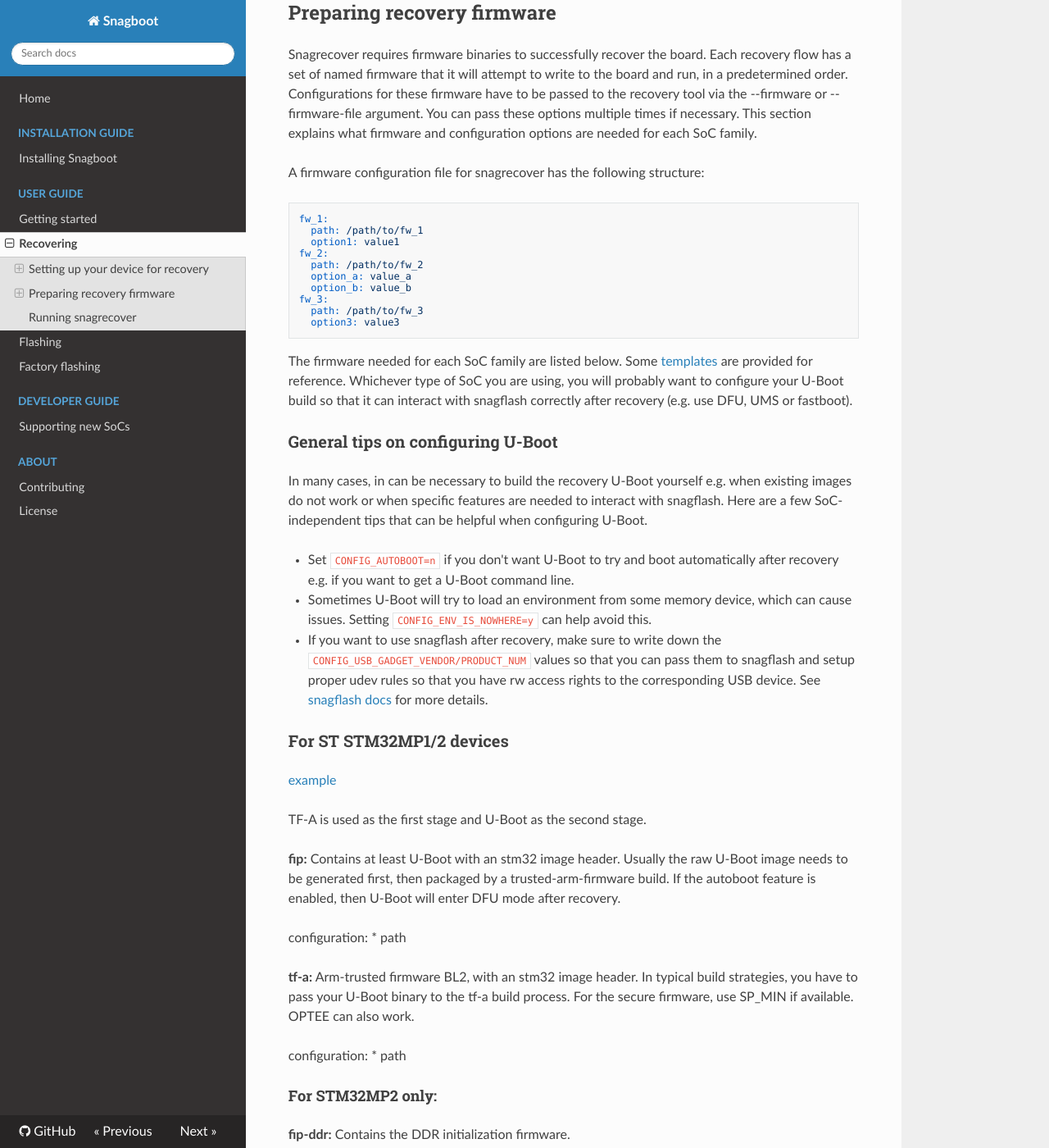
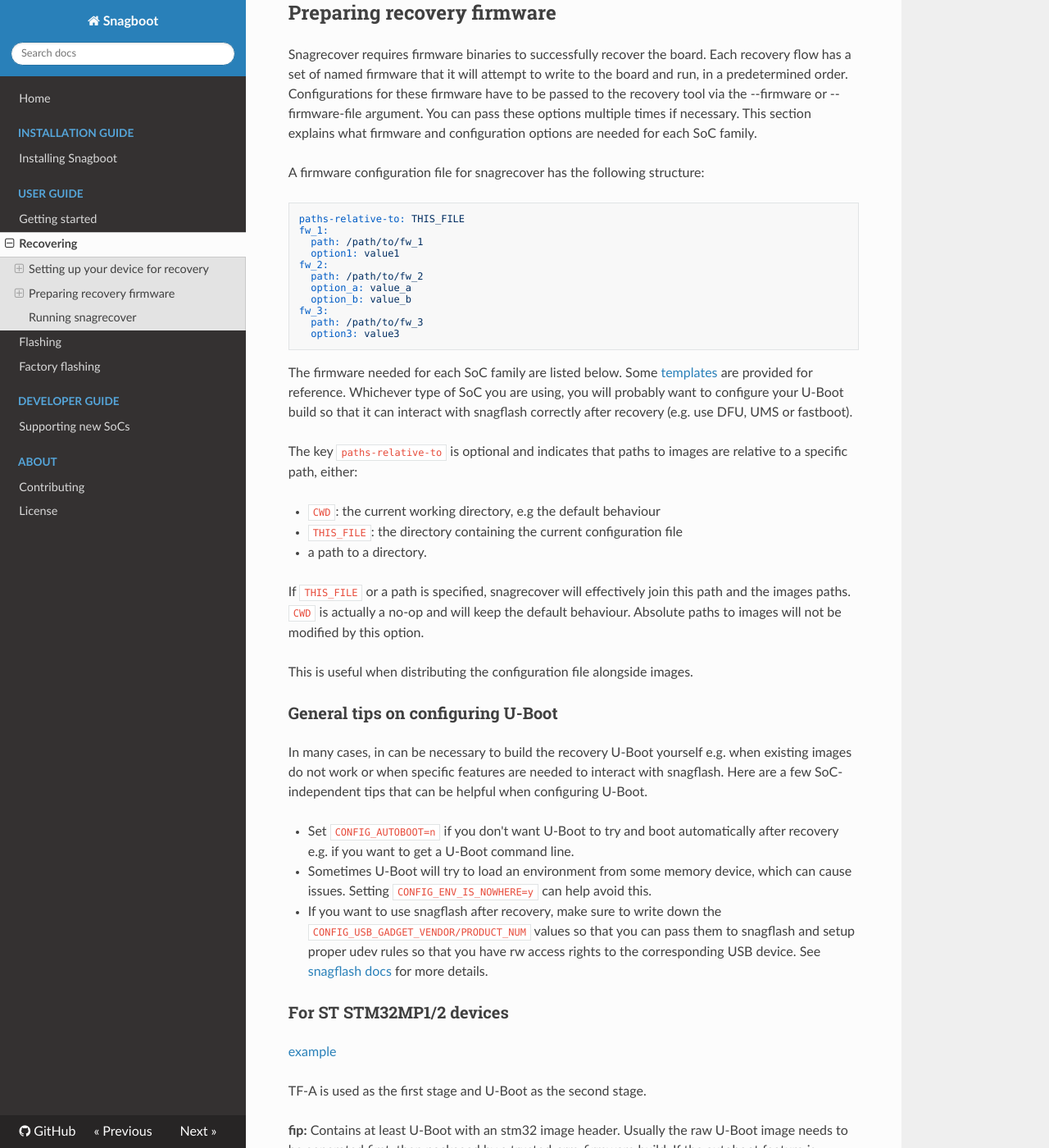
Before and after one commit to bootlin/snagboot, an MkDocs documentation site: the page built from docs/snagrecover.md, in a window 1280 px wide and 1400 px high, scrolled down 4297 px. Shown: the whole window at 82% size. Built offline with MkDocs 1.6.1, drawn with Linux system fonts in a browser that asks for light colours; nearby versions of some CDN libraries.

Commit message:
docs: fw_binaries: Add documentation about paths-relative-to
This new option of the configuration file indicates that paths to images
are relative to a specific path.

[rgantois: Cherry-picked to readthedocs feature branch]

Signed-off-by: Félix Piédallu <felix@piedallu.me>
Signed-off-by: Romain Gantois <romain.gantois@bootlin.com>

````diff
--- a/docs/snagrecover.md
+++ b/docs/snagrecover.md
@@ -203,6 +203,7 @@
 A firmware configuration file for snagrecover has the following structure:
 
 ```
+paths-relative-to: THIS_FILE
 fw_1:
   path: /path/to/fw_1
   option1: value1
@@ -220,6 +221,20 @@
 type of SoC you are using, you will probably want to configure your U-Boot build
 so that it can interact with snagflash correctly after recovery (e.g. use DFU,
 UMS or fastboot).
+
+The key `paths-relative-to` is optional and indicates that paths to images are
+relative to a specific path, either:
+
+- `CWD`: the current working directory, e.g the default behaviour
+- `THIS_FILE`: the directory containing the current configuration file
+- a path to a directory.
+
+If `THIS_FILE` or a path is specified, snagrecover will effectively join this
+path and the images paths. `CWD` is actually a no-op and will keep the default
+behaviour.
+Absolute paths to images will not be modified by this option.
+
+This is useful when distributing the configuration file alongside images.
 
 ### General tips on configuring U-Boot
 
````
